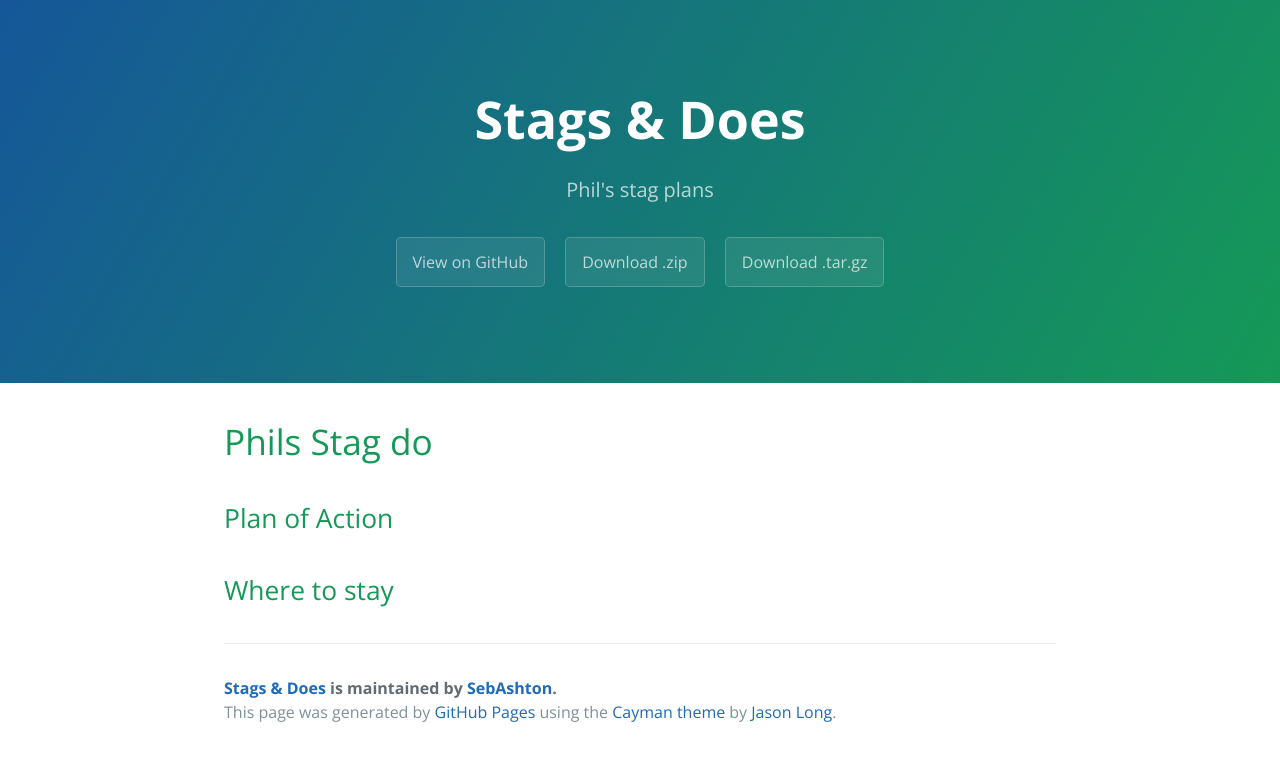
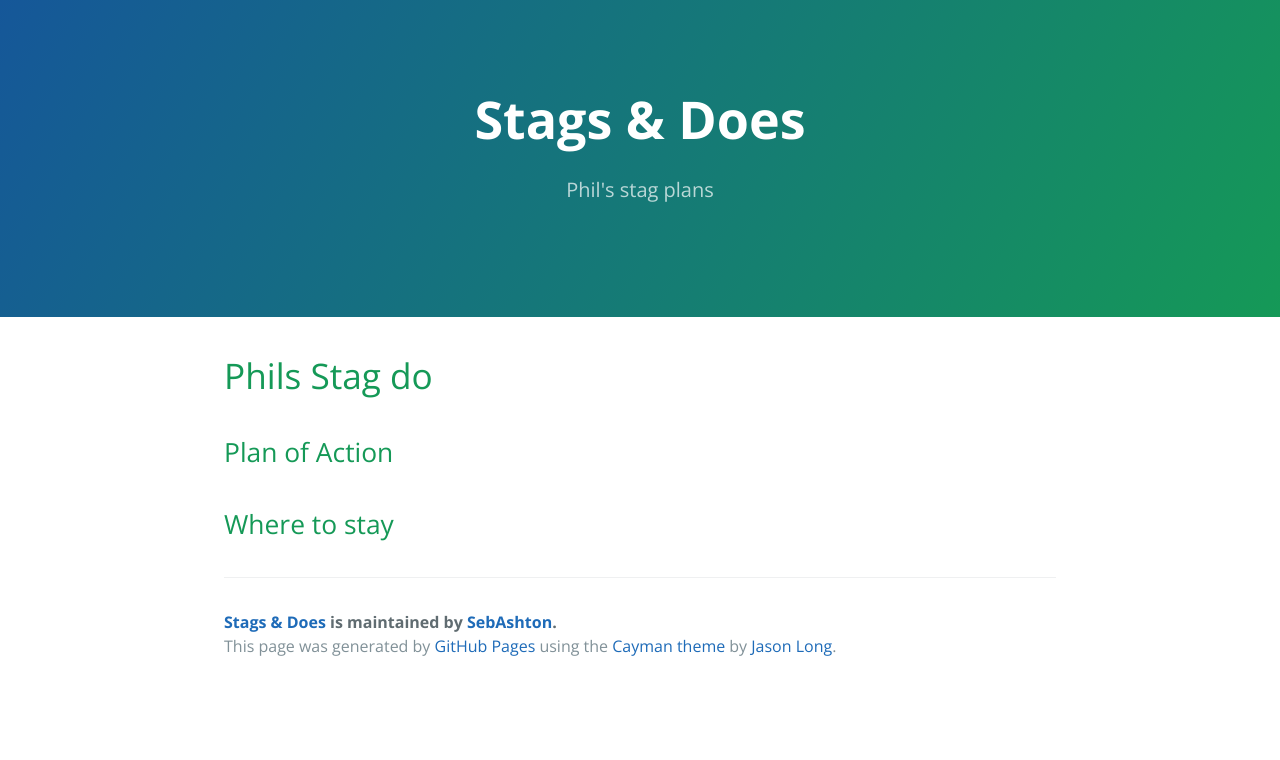
Before and after one commit to Richyuk/stags-and-does, a plain HTML site: page index.html in a window 1280 px wide. Drawn offline with nearby package versions, Linux system fonts and the light colour scheme.

Commit message:
Remove git links

```diff
--- a/index.html
+++ b/index.html
@@ -13,9 +13,6 @@
     <section class="page-header">
       <h1 class="project-name">Stags &amp; Does</h1>
       <h2 class="project-tagline">Phil&#39;s stag plans</h2>
-      <a href="https://github.com/SebAshton/stags-and-does" class="btn">View on GitHub</a>
-      <a href="https://github.com/SebAshton/stags-and-does/zipball/master" class="btn">Download .zip</a>
-      <a href="https://github.com/SebAshton/stags-and-does/tarball/master" class="btn">Download .tar.gz</a>
     </section>
 
     <section class="main-content">
```
